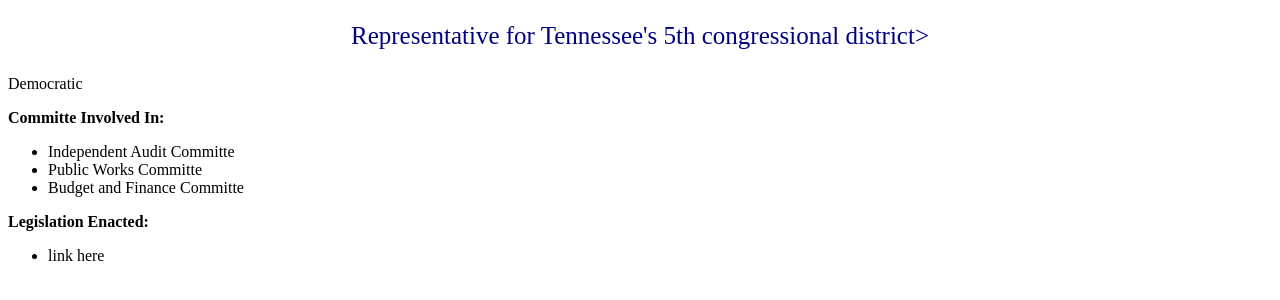
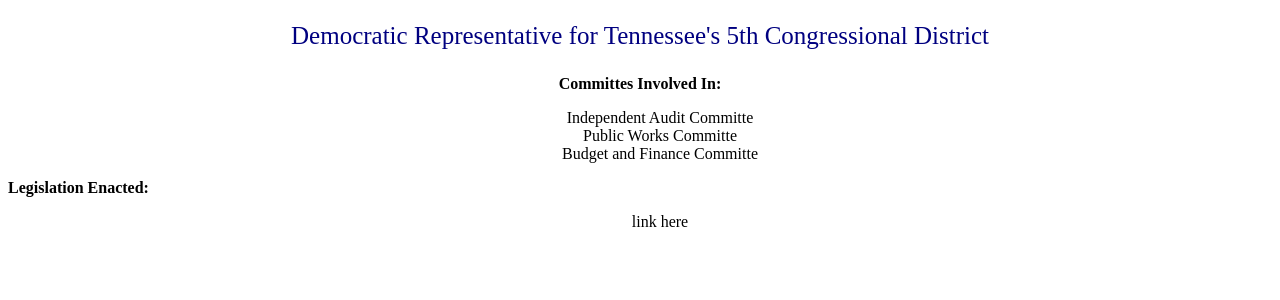
Before and after one commit to geellis1/jim-cooper, a plain HTML site: page index.html in a window 1280 px wide. Shown: the part 354-654 px from the top of the page. Drawn offline with Linux system fonts and the light colour scheme.

Commit message:
updated lists

```diff
--- a/css/main.css
+++ b/css/main.css
@@ -13,3 +13,10 @@ h1 {
     color: navy;
     font-size: 25px;
 }
+.committes {
+    text-align: center;
+}
+ul {
+    list-style-type: none;
+    text-align: center;
+}
--- a/index.html
+++ b/index.html
@@ -14,12 +14,11 @@
     <article>
         <h1>Representative Jim Cooper</h1>
         <section>
-            <p class="description">Representative for Tennessee's 5th congressional district>
-            <p>Democratic</p>
+            <p class="description">Democratic Representative for Tennessee's 5th Congressional District
         </section>
     </article>
     <section>
-        <header><strong>Committe Involved In:</strong></header>
+        <header class="committes"><strong>Committes Involved In:</strong>
         <ul>
             <li>Independent Audit Committe</li>
             <li>Public Works Committe</li>
```
